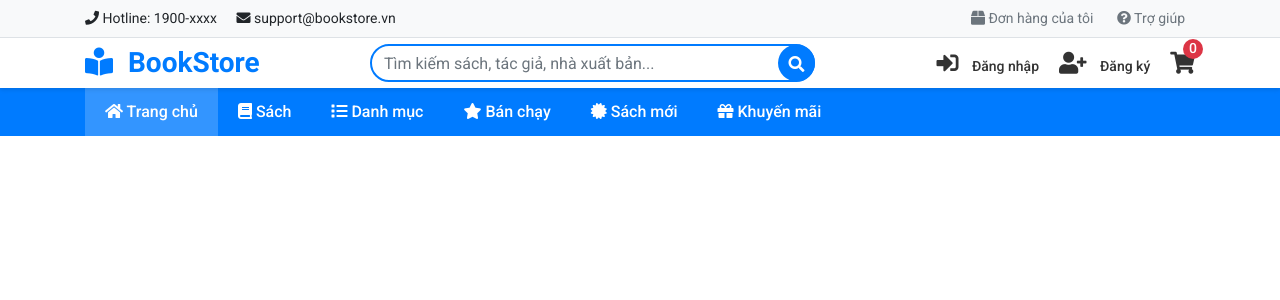
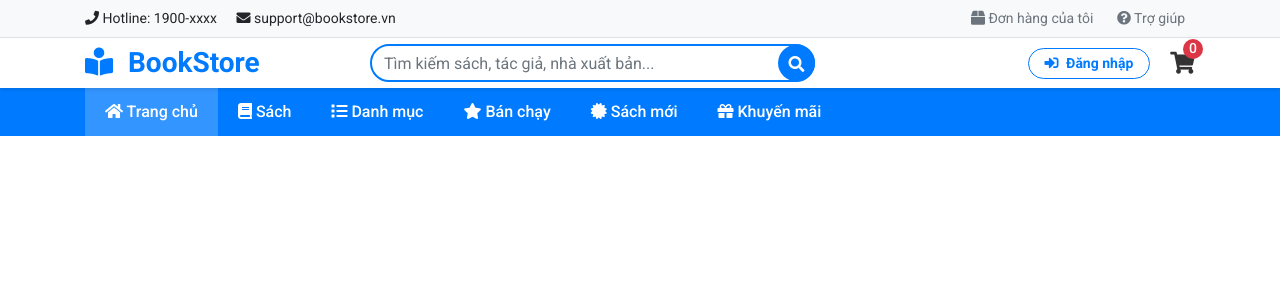
Before and after one commit to Chumr26/php_book_store, a PHP site: page /book_store/View/header.php in a window 1280 px wide. Shown: the top 300 px of the page. Run offline with PHP 8.4, Linux system fonts and the light colour scheme.

Commit message:
header buttons

```diff
--- a/View/header.php
+++ b/View/header.php
@@ -300,6 +300,16 @@
                 font-size: 13px;
             }
         }
+
+        /* Button Animations */
+        .transition-3d-hover {
+            transition: all 0.2s ease-in-out;
+        }
+
+        .transition-3d-hover:hover {
+            transform: translateY(-2px);
+            box-shadow: 0 4px 11px rgba(0, 123, 255, 0.35) !important;
+        }
     </style>
 </head>
 
@@ -370,13 +380,8 @@
                             </div>
                         <?php else: ?>
                             <!-- Guest user -->
-                            <a href="?page=login" class="header-icon">
-                                <i class="fas fa-sign-in-alt"></i>
-                                <span class="ml-2">Đăng nhập</span>
-                            </a>
-                            <a href="?page=register" class="header-icon">
-                                <i class="fas fa-user-plus"></i>
-                                <span class="ml-2">Đăng ký</span>
+                            <a href="?page=login" class="btn btn-outline-primary btn-sm rounded-pill px-3 font-weight-bold transition-3d-hover">
+                                <i class="fas fa-sign-in-alt mr-1"></i> Đăng nhập
                             </a>
                         <?php endif; ?>
 
--- a/docs/notes.txt
+++ b/docs/notes.txt
@@ -11,3 +11,4 @@ re design the ui of the dropdown selection box
 - implement the display list or grid button
 
 - the hero slider over flow y, cause vertical scroll bar to appear
+- implement the remaining pages
```
